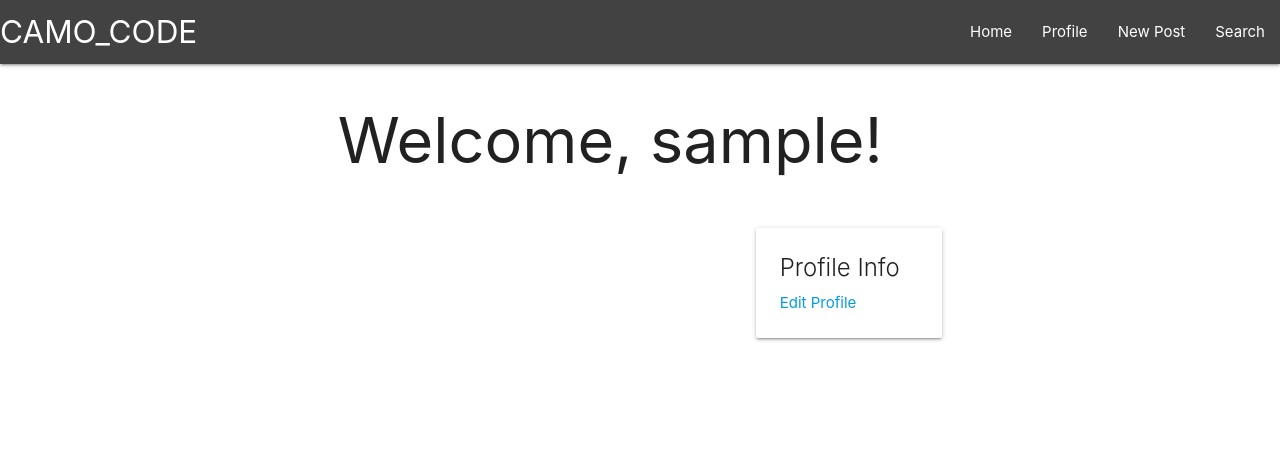
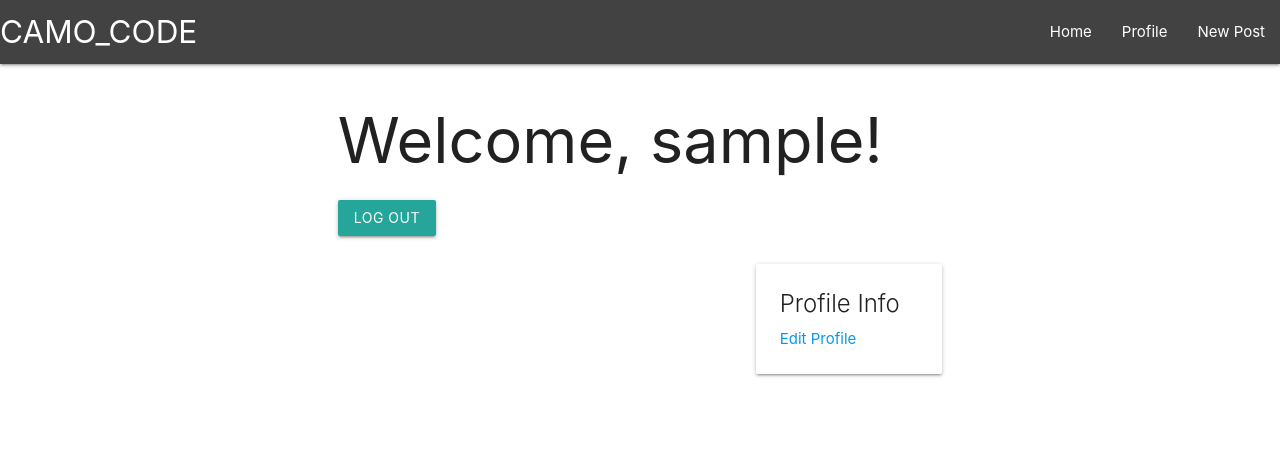
Before and after one commit to CHRISHA1122/milestone-project-3, a Flask app: page /profile in a window 1280 px wide. Shown: the top 476 px of the page. Run offline with Flask 3, Linux system fonts and the light colour scheme; the visitor is signed in with stand-in values (Sample User, id 1); data that the repository does not hold is empty.

Commit message:
Added log out function to profile

```diff
--- a/camo_code/forms.py
+++ b/camo_code/forms.py
@@ -39,8 +39,6 @@ class LoginForm(FlaskForm):
 class UpdateProfileForm(FlaskForm):
     username = StringField('Username', validators=[DataRequired()])
     email = StringField('Email', validators=[DataRequired(), Email()])
-    picture = FileField('Update Profile Picture', validators=[FileAllowed([
-        'jpg', 'png'])])
     submit = SubmitField('Update')
 
     def validate_username(self, username):
@@ -59,10 +57,9 @@ class UpdateProfileForm(FlaskForm):
 
 
 class ProfileForm(FlaskForm):
+    name = StringField('Name', validators=[DataRequired()])
     username = StringField('Username', validators=[DataRequired()])
     email = StringField('Email', validators=[DataRequired(), Email()])
-    picture = FileField('Update Profile Picture', validators=[FileAllowed([
-        'jpg', 'png'])])
     submit = SubmitField('Update')
 
     def validate_username(self, username):
--- a/camo_code/routes.py
+++ b/camo_code/routes.py
@@ -28,16 +28,13 @@ def profile():
 def update_profile():
     form = ProfileForm()
     if form.validate_on_submit():
-        current_user.name = form.username.data
+        current_user.username = form.username.data
         current_user.email = form.email.data
-        if form.profile_pic.data:
-            picture_file = save_profile_picture(form.profile_pic.data)
-            current_user.profile.image_file = picture_file
         db.session.commit()
         flash("Your profile has been updated!")
         return redirect(url_for("profile"))
     elif request.method == "GET":
-        form.name.data = current_user.name
+        form.username.data = current_user.username
         form.email.data = current_user.email
     return render_template(
         "update_profile.html", title="Update Profile", form=form)
@@ -60,8 +57,6 @@ def login():
 
 @app.route("/logout")
 def logout():
-    current_user.is_active = False
-    db.session.commit()
     logout_user()
     return redirect(url_for("home"))
 
--- a/camo_code/templates/base.html
+++ b/camo_code/templates/base.html
@@ -29,7 +29,6 @@
           <li><a href="{{ url_for('home') }}">Home</a></li>
           <li><a href="{{ url_for('profile') }}">Profile</a></li>
           <li><a href="{{ url_for('new_post')}}">New Post</a></li>
-          <li><a href="">Search</a></li>
           {% else %}
           <li><a href="{{ url_for('login') }}">Login</a></li>
           <li><a href="{{ url_for('register') }}">Register</a></li>
--- a/camo_code/templates/profile.html
+++ b/camo_code/templates/profile.html
@@ -6,6 +6,7 @@
     <div class="col s12">
       {% if current_user.is_authenticated %}
       <h1>Welcome, {{ current_user.username }}!</h1>
+      <a href="{{ url_for('logout') }}" class="btn waves-effect waves-light">Log out</a>
       {% else %}
       <h1>Anonymous User</h1>
       <p>Sign up or log in to access your profile!</p>
@@ -46,8 +47,8 @@
   <div class="row">
     <div class="col s12">
       <p>Please sign up or log in to access your profile.</p>
-      <a href="{{ url_for('register') }}" class="btn">Sign up</a>
-      <a href="{{ url_for('login') }}" class="btn">Log in</a>
+      <a href="{{ url_for('register') }}" class="btn  waves-effect waves-light">Sign up</a>
+      <a href="{{ url_for('login') }}" class="btn waves-effect waves-light">Log in</a>
     </div>
   </div>
   {% endif %}
```
Also changed, not shown: camo_code/templates/update_profile.html (+0 -9 lines).
